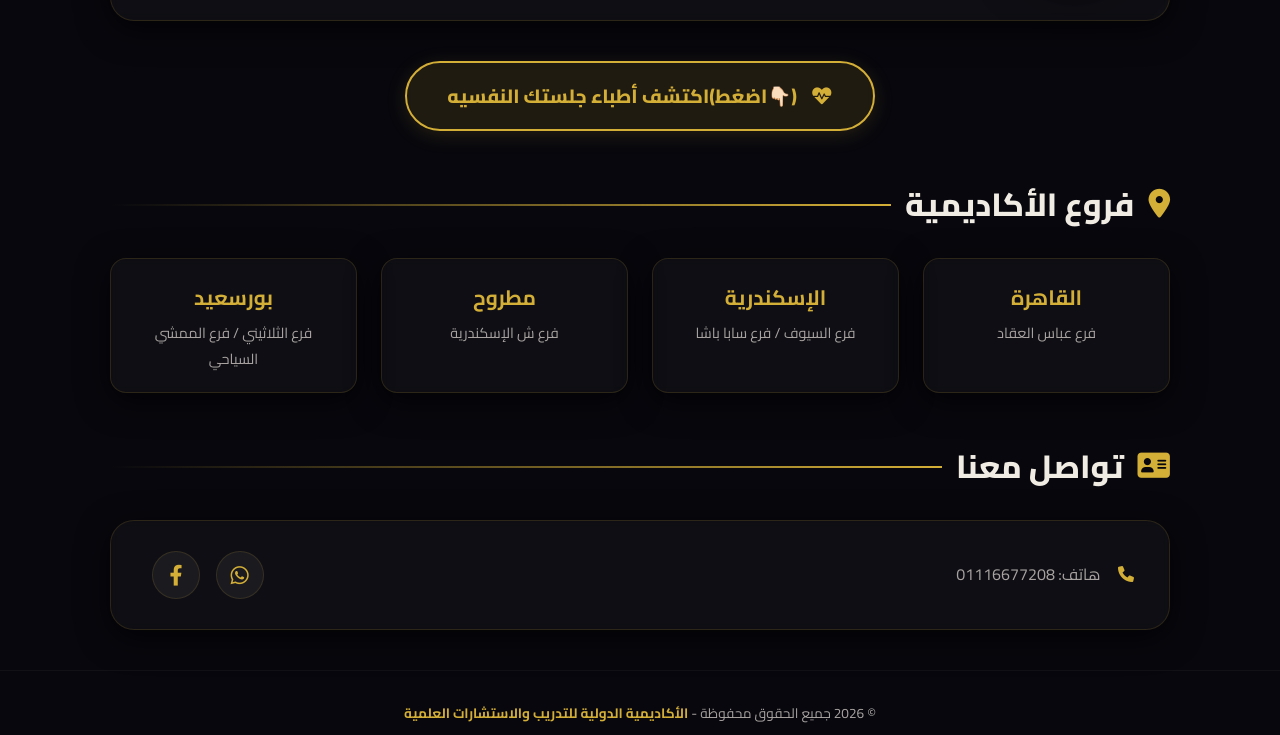
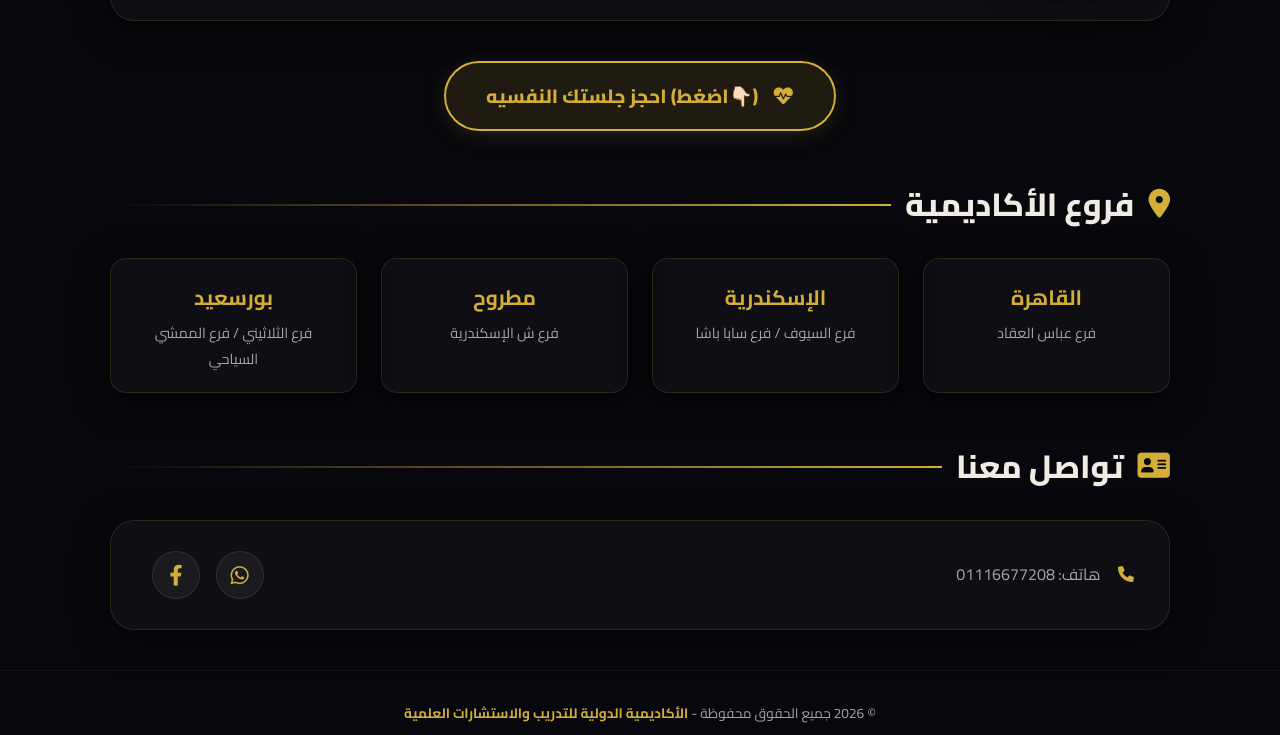
Before and after one commit to ahmedabdoaonew-max/-, a plain HTML site: page index.html in a window 1280 px wide. Shown: the part 2314-3049 px from the top of the page. Drawn offline with Linux system fonts and the light colour scheme.

Commit message:
Update index.html

```diff
--- a/index.html
+++ b/index.html
@@ -125,8 +125,7 @@
        onmouseover="this.style.background='var(--accent-gold)'; this.style.color='#07070d'; this.style.transform='scale(1.05)'; this.style.boxShadow='0 8px 32px rgba(212, 175, 55, 0.3)';"
        onmouseout="this.style.background='rgba(212, 175, 55, 0.12)'; this.style.color='var(--accent-gold)'; this.style.transform='scale(1)'; this.style.boxShadow='0 4px 20px rgba(212, 175, 55, 0.15)';">
         <i class="fas fa-heartbeat" style="margin-left: 10px;"></i>
-    (👇🏻اضغط)اكتشف أطباء جلستك النفسيه
-    </a>
+    (👇🏻اضغط) احجز جلستك النفسيه </a>
 </div>
 
 
```
